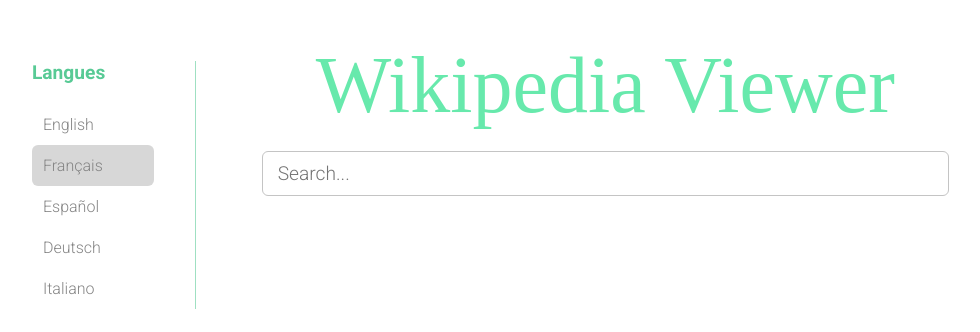
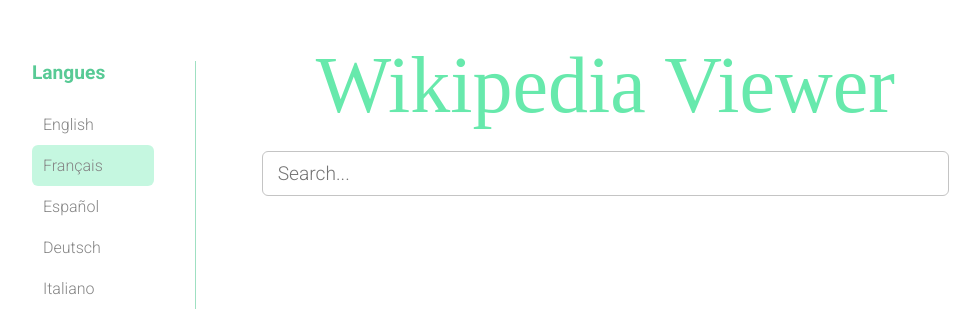
Before and after one commit to RobelTekle/Wikipedia_Viewer_React, a React (Create React App) app: page / in a window 1280 px wide. Shown: the top 332 px of the page, without its empty margins (137-1117 px from the left). Built offline with nearby package versions, Linux system fonts and the light colour scheme; a web font is replaced by a local one.

Commit message:
Some comments added to LanguesList.js

```diff
--- a/src/components/LanguesList.css
+++ b/src/components/LanguesList.css
@@ -29,5 +29,5 @@
 }
 
 .selected {
-    background-color: rgba(128, 128, 128, 0.316);
+    background-color: #91f0c487;
 }
--- a/src/components/LanguesList.js
+++ b/src/components/LanguesList.js
@@ -32,10 +32,13 @@
 
     renderLanguesList(){
         const languesList = _.map(this.state.langues, langue => {
+            //If the language is selected take className="selected"
             let selected = "";
             if(this.props.langue===langue.sign){
                 selected = "selected";
             };
+
+            //Return an array of <li>
             return(
                 <li
                 key={langue.sign}
```
